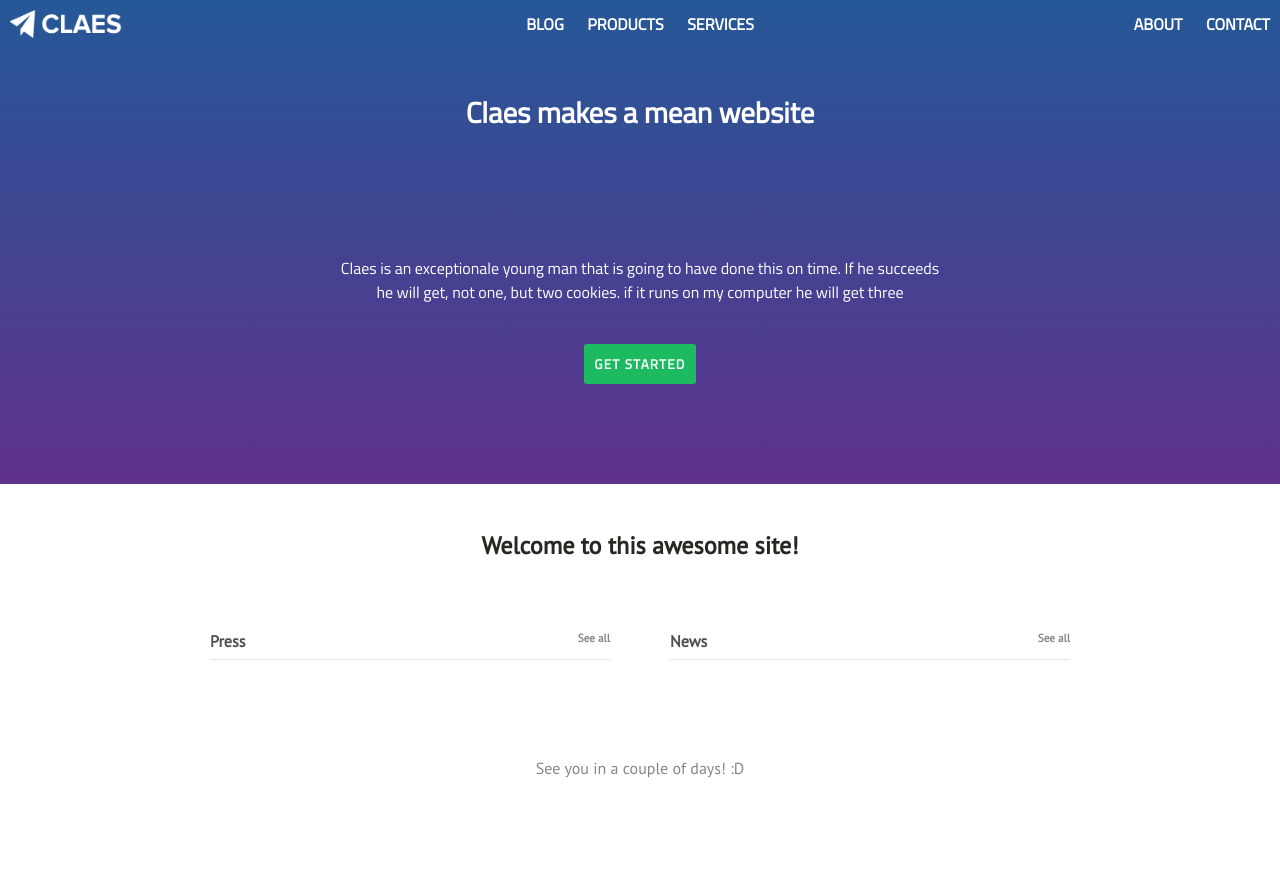
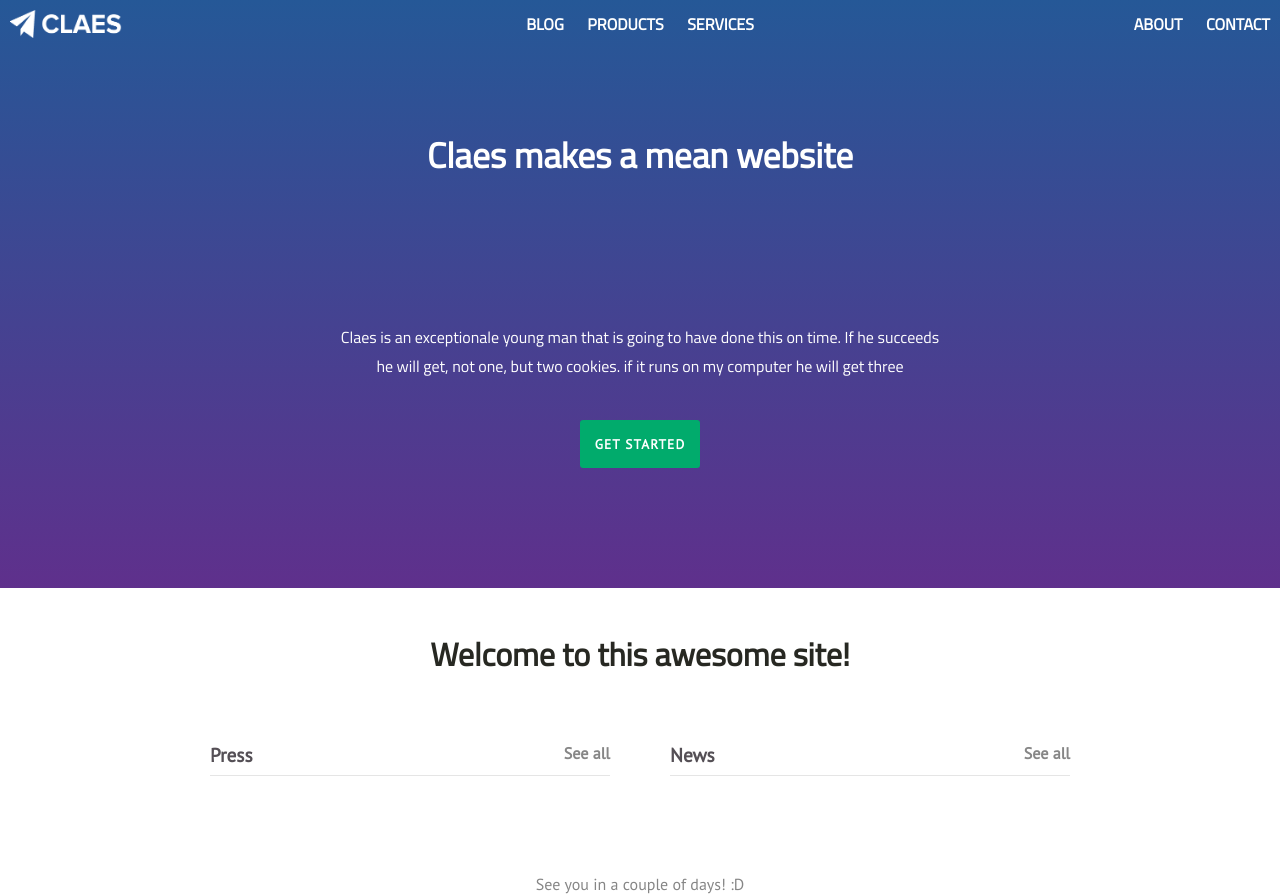
Before and after one commit to clanyq/claes-my-site, a Django app: page / in a window 1280 px wide. Before the commit the page ends 778 px from the top, so only its background shows below. Run offline with Django 3.2, Linux system fonts and the light colour scheme; data that the repository does not hold is empty; style sheets or scripts are compiled from the project's sources; some libraries are stand-ins or nearby versions.

Commit message:
design tweaks

```diff
--- a/assets/style/colors.scss
+++ b/assets/style/colors.scss
@@ -1,6 +1,6 @@
 $bg-purple: #5F308C;
 $bg-blue: #255897;
-$button-green: #1EBA62;
+$button-green: #01AB6C;
 $feedtext: #406EA3;
 $feedheader: #544F55;
 $feedborder: #E5E5E5;
--- a/assets/style/index.scss
+++ b/assets/style/index.scss
@@ -6,9 +6,9 @@
     padding: 50px;
 
     text-align: center;
-    font-family: $standard-font;
-    font-weight: bold;
-    font-size: 1.5em;
+    font-family: $branding-font;
+    font-weight: 900;
+    font-size: 2em;
     color: $darkgreytext;
 }
 
@@ -36,10 +36,11 @@
             display: inline;
             text-decoration: none;
             color: $feedheader;
+            font-size: 1.2em;
         }
 
         .see_all {
-            font-size: 0.7em;
+            font-size: 1em;
             float: right;
             text-decoration: none;
             color: $greytext;
@@ -50,7 +51,7 @@
             padding-left: 0;
             border-top: 1px solid $feedborder;
             margin-top: 10px;
-            font-size: 0.8em;
+
 
             li {
                 list-decoration: none;
--- a/assets/style/main.scss
+++ b/assets/style/main.scss
@@ -13,7 +13,7 @@ body {
 
 .main-header {
     background: linear-gradient($bg-blue, $bg-purple);
-    padding-bottom: 100px;
+    padding-bottom: 120px;
     color: white;
     font-family: $branding-font;
 
@@ -21,7 +21,7 @@ body {
 
         display: table;
         margin: auto;
-        margin-bottom: 50px;
+        margin-bottom: 90px;
         max-width: 1500px;
         width: 100%;
 
@@ -89,29 +89,30 @@ body {
         margin: auto;
 
         .jumbotron-title{
-            font-size: 1.8em;
-            font-weight: bold;
+            font-size: 2.2em;
+            font-weight: 900;
         }
 
         .carousel {
             padding-top: 80px;
             margin: auto;
 
-            width: 40%;
-            max-width: 30em;
+            width: 60%;
+            max-width: 40em;
             min-width: 10em;
         }
 
         p {
             max-width: 600px;
             margin: auto;
-            line-height: 150%;
+            line-height: 180%;
             margin-bottom: 40px;
+            font-weight: 500;
         }
 
         .cta {
             text-align: center;
-            padding-top: 50px;
+            padding-top: 70px;
         }
     }
 }
@@ -123,15 +124,15 @@ body {
     }
 
     display: inline-block;
-    padding: 10px;
+    padding: 15px;
     text-transform: uppercase;
     background-color: $button-green;
     border: 0px;
     border-radius: 3px;
 
     color: white;
-    font-family: $branding-font;
-    font-weight: bold;
+    font-family: $standard-font;
+    font-weight: 900;
     letter-spacing: 1.2px;
 }
 
```
